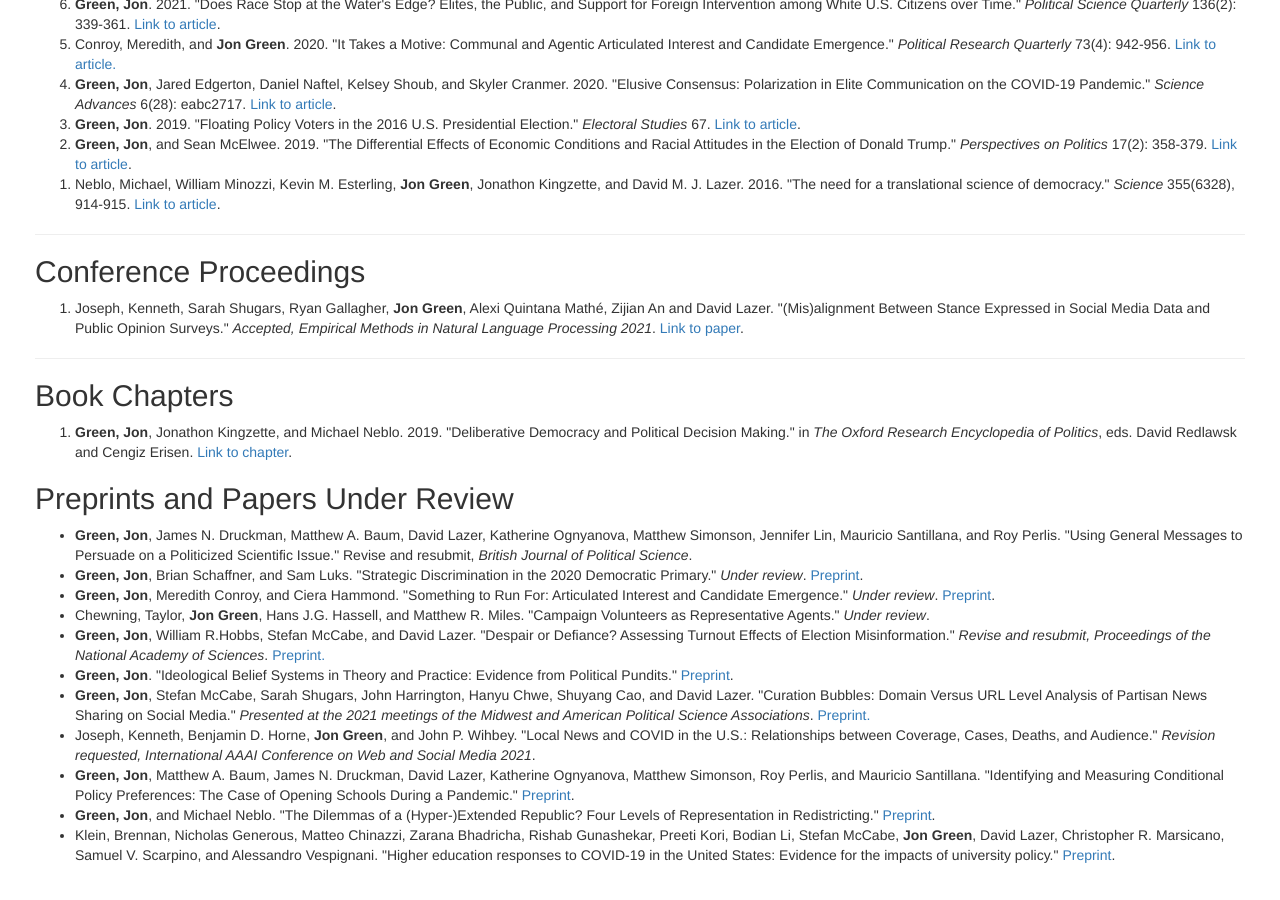
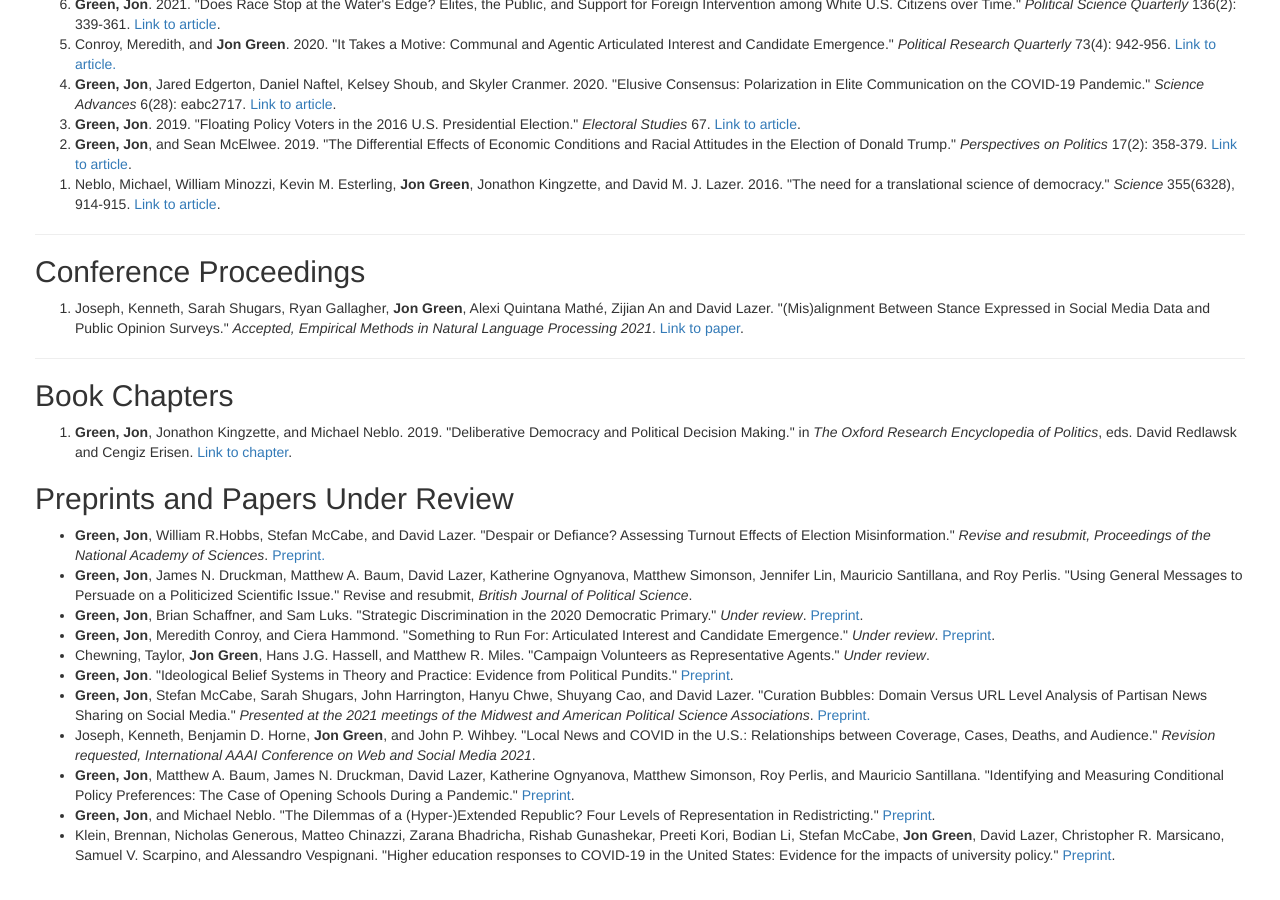
Before and after one commit to jgreen4919/jgreen4919.github.io, a Jekyll site: the page index.html, which Jekyll copies as it is, in a window 1280 px wide and 900 px high, scrolled down 691 px. Built offline with Jekyll 4.4.1, drawn with Linux system fonts in a browser that asks for light colours; some of the changed lines change nothing that is shown.

Commit message:
reordering

```diff
--- a/index.html
+++ b/index.html
@@ -52,11 +52,11 @@
     </ol>
     <h2>Preprints and Papers Under Review</h2>
     <ul>
+    <li> <strong>Green, Jon</strong>, William R.Hobbs, Stefan McCabe, and David Lazer. "Despair or Defiance? Assessing Turnout Effects of Election Misinformation." <i>Revise and resubmit, Proceedings of the National Academy of Sciences</i>. <a href="https://osf.io/f34ac/"> Preprint.</a></li>
     <li> <strong>Green, Jon</strong>, James N. Druckman,  Matthew A. Baum, David Lazer, Katherine Ognyanova, Matthew Simonson, Jennifer Lin, Mauricio Santillana, and Roy Perlis. "Using General Messages to Persuade on a Politicized Scientific Issue." Revise and resubmit, <i>British Journal of Political Science</i>.</li>
      <li> <strong>Green, Jon</strong>, Brian Schaffner, and Sam Luks. "Strategic Discrimination in the 2020 Democratic Primary." <i>Under review</i>. <a href="https://osf.io/25kew/">Preprint</a>.</li>
       <li> <strong>Green, Jon</strong>, Meredith Conroy, and Ciera Hammond. "Something to Run For: Articulated Interest and Candidate Emergence." <i>Under review</i>. <a href="https://osf.io/f34ac/">Preprint</a>.</li>
      <li>Chewning, Taylor, <strong>Jon Green</strong>, Hans J.G. Hassell, and Matthew R. Miles. "Campaign Volunteers as Representative Agents." <i>Under review</i>.
-      <li> <strong>Green, Jon</strong>, William R.Hobbs, Stefan McCabe, and David Lazer. "Despair or Defiance? Assessing Turnout Effects of Election Misinformation." <i>Revise and resubmit, Proceedings of the National Academy of Sciences</i>. <a href="https://osf.io/f34ac/"> Preprint.</a></li>
      <li> <strong>Green, Jon</strong>. "Ideological Belief Systems in Theory and Practice: Evidence from Political Pundits." <a href="https://osf.io/2cjse/">Preprint</a>.</li>
       <li> <strong>Green, Jon</strong>, Stefan McCabe, Sarah Shugars, John Harrington, Hanyu Chwe, Shuyang Cao, and David Lazer. "Curation Bubbles: Domain Versus URL Level Analysis of Partisan News Sharing on Social Media." <i>Presented at the 2021 meetings of the Midwest and American Political Science Associations</i>. <a href="https://osf.io/vbwer/"> Preprint.</a></li>
       <li>Joseph, Kenneth, Benjamin D. Horne, <strong>Jon Green</strong>, and John P. Wihbey. "Local News and COVID in the U.S.: Relationships between Coverage, Cases, Deaths, and Audience." <i>Revision requested, International AAAI Conference on Web and Social Media 2021</i>.</li>
```
